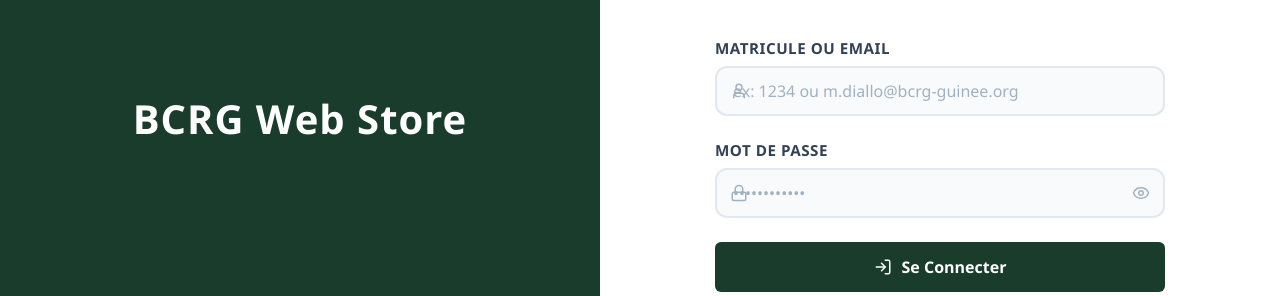
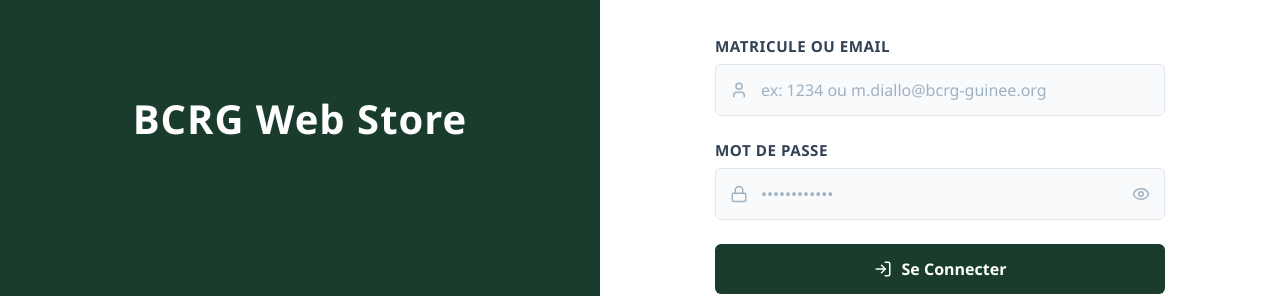
Before and after one commit to RootGardian/bcrg_hub_repo, a React app in the folder frontend/: page /login in a window 1280 px wide. Shown: the part 282-578 px from the top of the page. Built offline with nearby package versions, Linux system fonts and the light colour scheme; the HTML template or start-up script is replaced by a standard one.

Commit message:
style: fix input padding overlap in login page

```diff
--- a/frontend/src/pages/Login.css
+++ b/frontend/src/pages/Login.css
@@ -140,7 +140,7 @@
   color: #a0b2c1;
 }
 
-.input-container input {
+.login-container .input-container input {
   width: 100%;
   padding: 14px 45px;
   border: 1px solid #e1e7ec;
@@ -151,12 +151,12 @@
   outline: none;
 }
 
-.input-container input:focus {
+.login-container .input-container input:focus {
   border-color: #1a3c2c;
   box-shadow: 0 0 0 3px rgba(26, 60, 44, 0.1);
 }
 
-.input-container input::placeholder {
+.login-container .input-container input::placeholder {
   color: #a0b2c1;
 }
 
```
